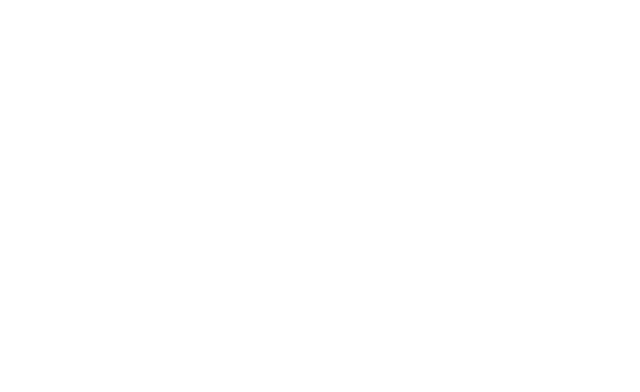
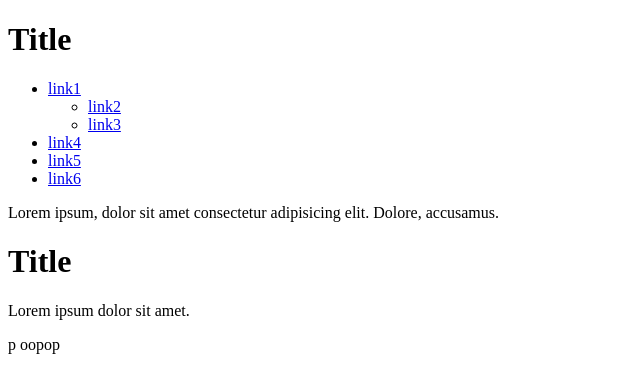
Before and after one commit to Zeron689/DZ-7, a plain HTML site: page index.html in a window 1280 px wide. Shown: the whole page, without its empty margins (0-640 px from the left). Drawn offline with Linux system fonts and the light colour scheme.

Commit message:
Update index.html

```diff
--- a/index.html
+++ b/index.html
@@ -1,11 +1,30 @@
 <!DOCTYPE html>
 <html lang="en">
-<head>
-    <meta charset="UTF-8">
-    <meta name="viewport" content="width=device-width, initial-scale=1.0">
+  <head>
+    <meta charset="UTF-8" />
+    <meta name="viewport" content="width=device-width, initial-scale=1.0" />
+
+    <link rel="stylesheet" href="./dz.css" />
     <title>Document</title>
-</head>
-<body>
-
-</body>
-</html>
+  </head>
+  <body>
+    <div class="holder">
+      <h1>Title</h1>
+      <ul class="list">
+        <li>
+          <a href="#">link1</a>
+          <ul>
+            <li><a href="#">link2</a></li>
+            <li><a href="#">link3</a></li>
+          </ul>
+        </li>
+        <li><a href="https://www.youtube.com/">link4</a></li>
+        <li><a href="https://validator.w3.org/">link5</a></li>
+        <li><a href="#">link6</a></li>
+      </ul>
+      <p>Lorem ipsum, dolor sit amet consectetur adipisicing elit. Dolore, accusamus.</p>
+      <h1>Title</h1>
+      <p>Lorem ipsum dolor sit amet.</p>
+    </div>р
+  </body>
+</html>оорор
```
